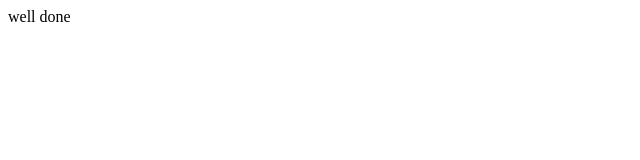
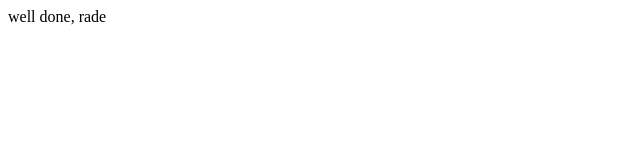
Before and after one commit to bulelaniskhikhi/coding, a plain HTML site: page index.html in a window 1280 px wide. Shown: the full height of the page, 0-640 px from the left. Drawn offline with Linux system fonts and the light colour scheme.

Commit message:
more changes

```diff
--- a/index.html
+++ b/index.html
@@ -7,6 +7,6 @@
     <title>Document</title>
 </head>
 <body>
-   <p>well done</p>
+   <p>well done, rade</p>
 </body>
 </html>
```
